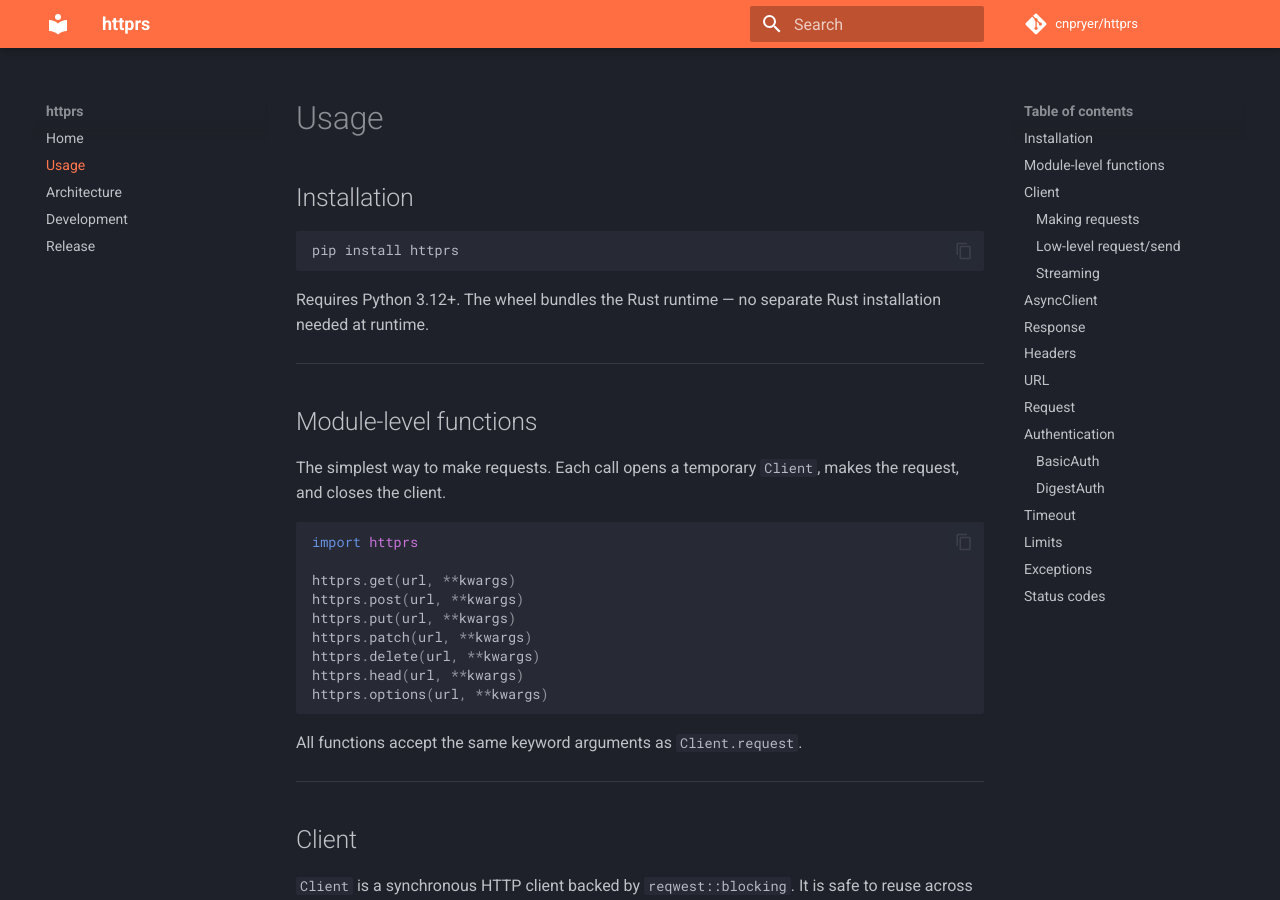
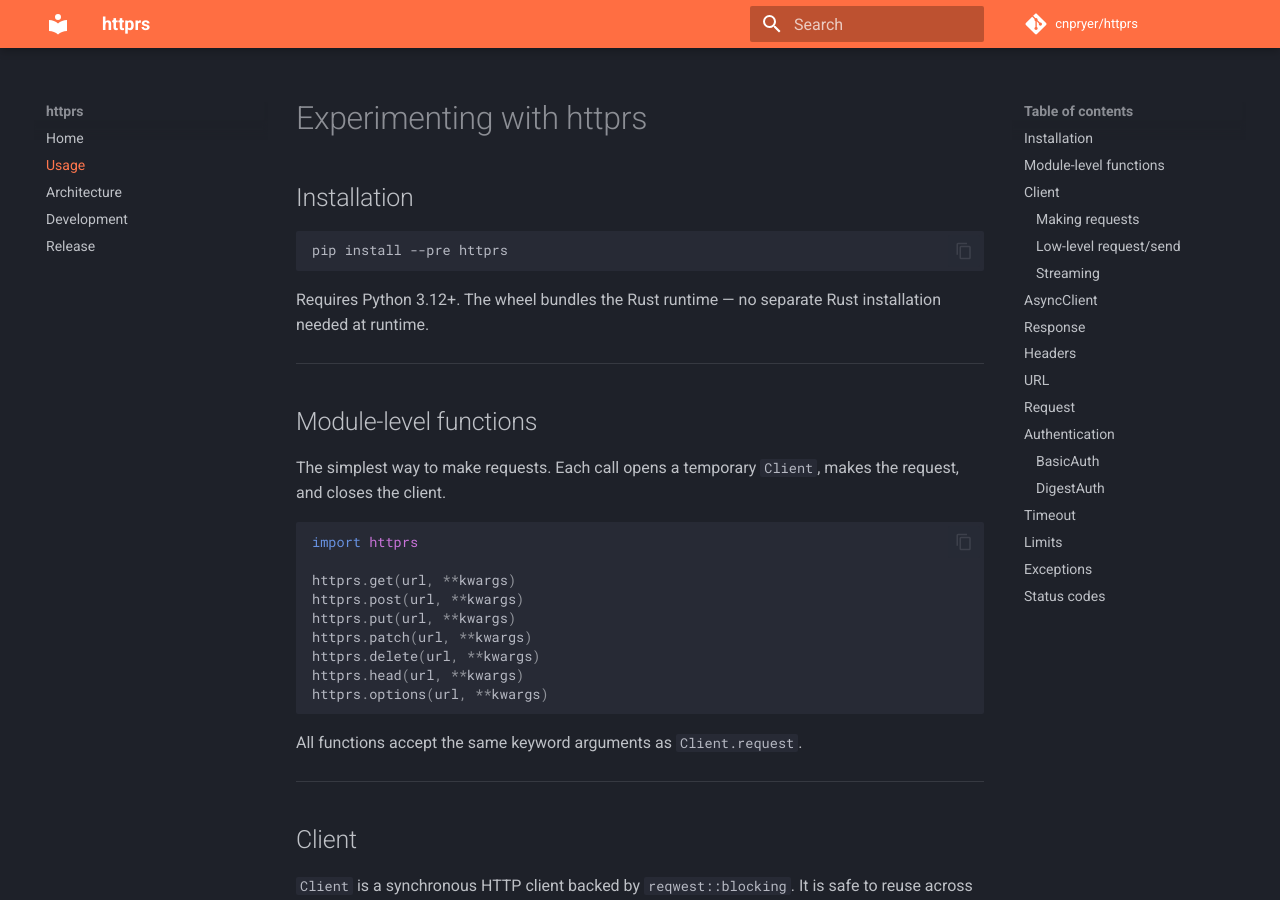
Before and after one commit to cnpryer/httprs, an MkDocs documentation site: the page built from docs/usage.md, in a window 1280 px wide and 900 px high. Built offline with MkDocs 1.6.1 and Material for MkDocs 9.7.7, drawn with Linux system fonts in a browser that asks for light colours; comment, search, counter and statistics services are not loaded.

Commit message:
Update docs

````diff
--- a/docs/usage.md
+++ b/docs/usage.md
@@ -1,9 +1,9 @@
-# Usage
+# Experimenting with httprs
 
 ## Installation
 
 ```bash
-pip install httprs
+pip install --pre httprs
 ```
 
 Requires Python 3.12+. The wheel bundles the Rust runtime — no separate Rust installation needed at runtime.
````
Also changed, not shown: README.md (+2 -2 lines).
